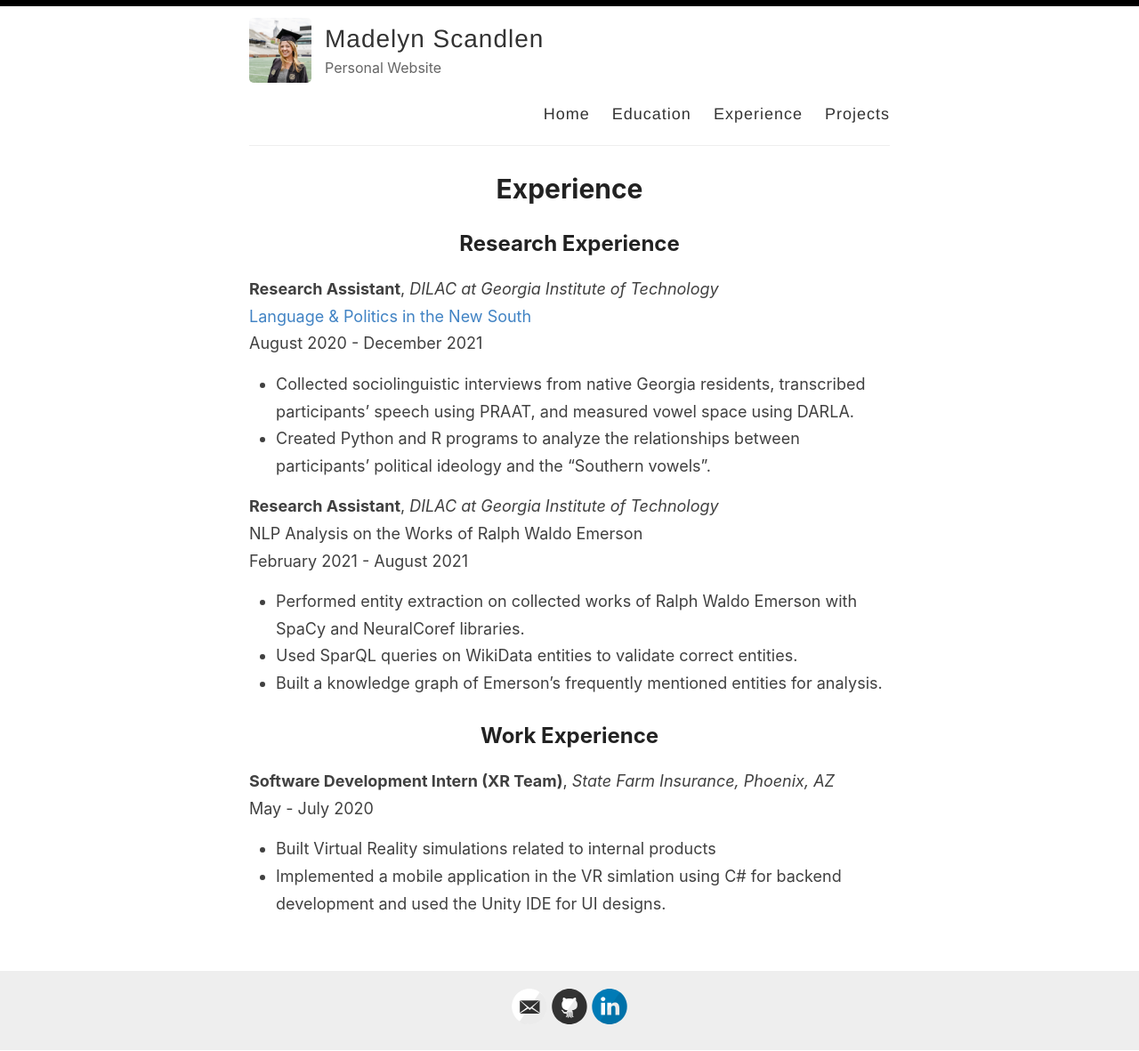
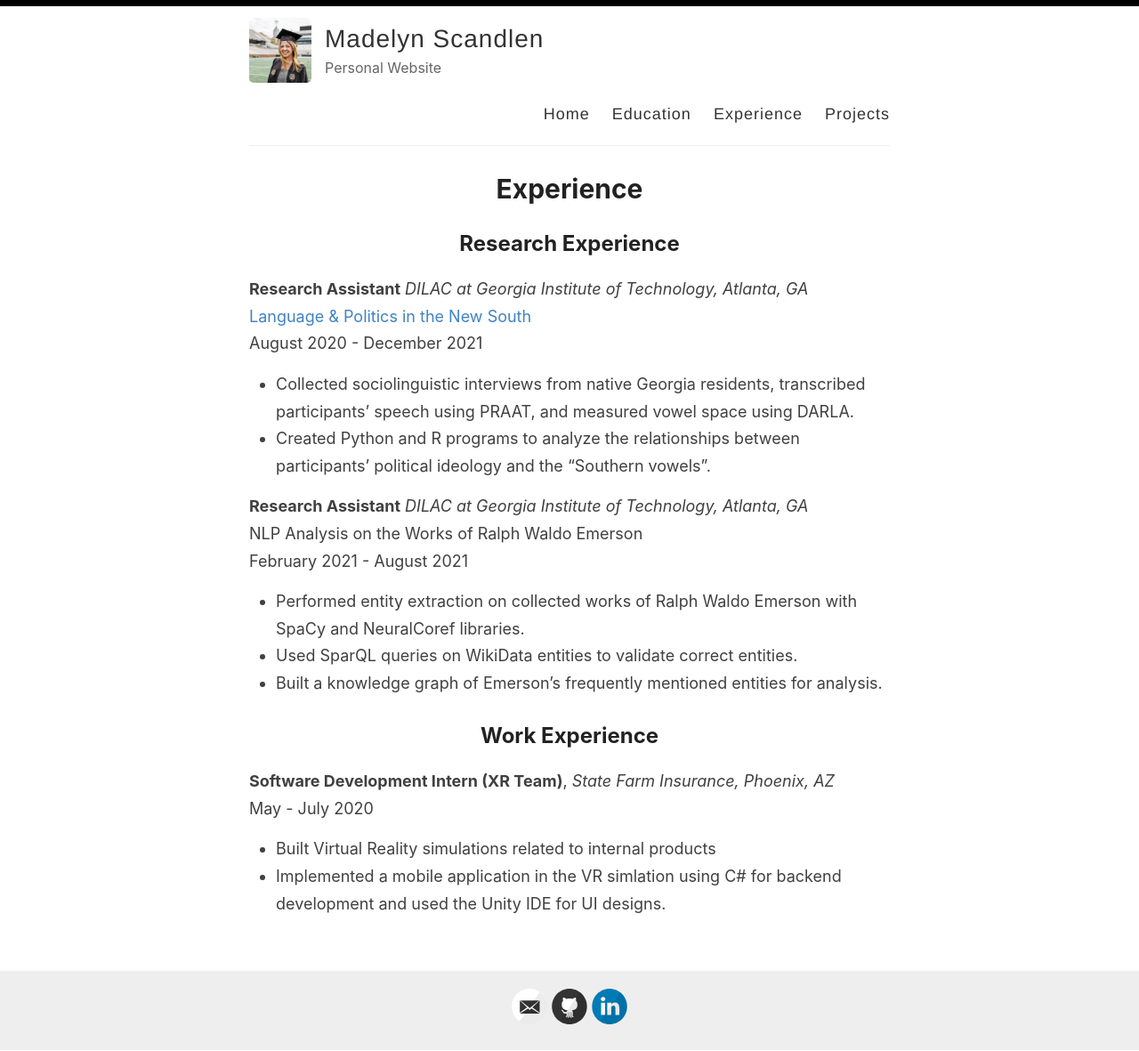
Before and after one commit to mscandlen/mscandlen, a Jekyll site: the page built from _pages/experience.md, in a window 1280 px wide. Shown: the whole page at 89% size. Built offline with Jekyll 4.4.1, drawn with Linux system fonts in a browser that asks for light colours.

Commit message:
Update experience.md

```diff
--- a/_pages/experience.md
+++ b/_pages/experience.md
@@ -6,13 +6,13 @@ permalink: /experience/
 
 ## Research Experience
 
-**Research Assistant**, _DILAC at Georgia Institute of Technology_ <br>
+**Research Assistant** _DILAC at Georgia Institute of Technology, Atlanta, GA_ <br>
 [Language & Politics in the New South](https://dilac.iac.gatech.edu/node/69) <br>
 August 2020 - December 2021 <br>
 - Collected sociolinguistic interviews from native Georgia residents, transcribed participants' speech using PRAAT, and measured vowel space using DARLA.
 - Created Python and R programs to analyze the relationships between participants' political ideology and the "Southern vowels".
 
-**Research Assistant**, _DILAC at Georgia Institute of Technology_ <br>
+**Research Assistant** _DILAC at Georgia Institute of Technology, Atlanta, GA_ <br>
 NLP Analysis on the Works of Ralph Waldo Emerson <br>
 February 2021 - August 2021 <br>
 - Performed entity extraction on collected works of Ralph Waldo Emerson with SpaCy and NeuralCoref libraries.
```
